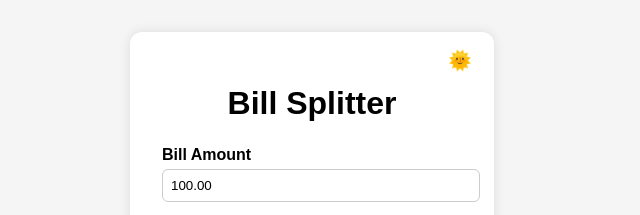
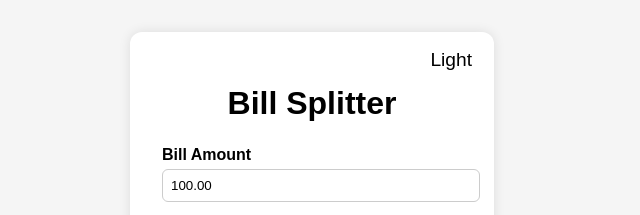
Before and after one commit to IIHTDevelopers/HTML_CSS_JS-Integrated-Bill-Splitter-App-Solution, a website: page src/index.html in a window 1280 px wide. Shown: the top 215 px of the page, 328-968 px from the left. Drawn offline with Linux system fonts and the light colour scheme.

Commit message:
Update index.html

```diff
--- a/src/index.html
+++ b/src/index.html
@@ -9,7 +9,7 @@
 <body class="light-mode">
   <div class="container">
     <h1>Bill Splitter</h1>
-    <button id="toggle-theme" title="Toggle Theme">🌞</button>
+    <button id="toggle-theme" title="Toggle Theme">Light</button>
 
     <label for="amount">Bill Amount</label>
     <input type="number" id="amount" value="100.00" />
```
